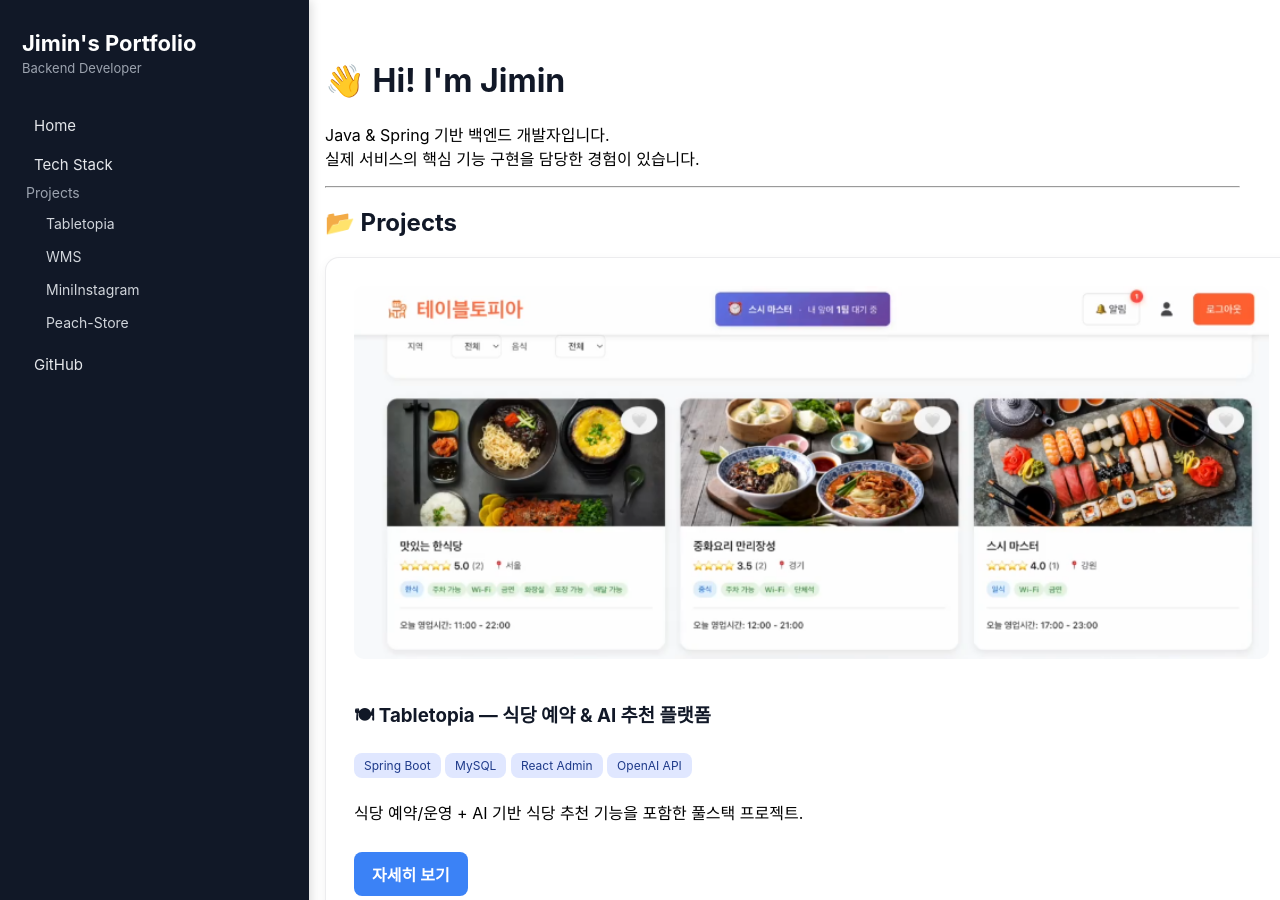
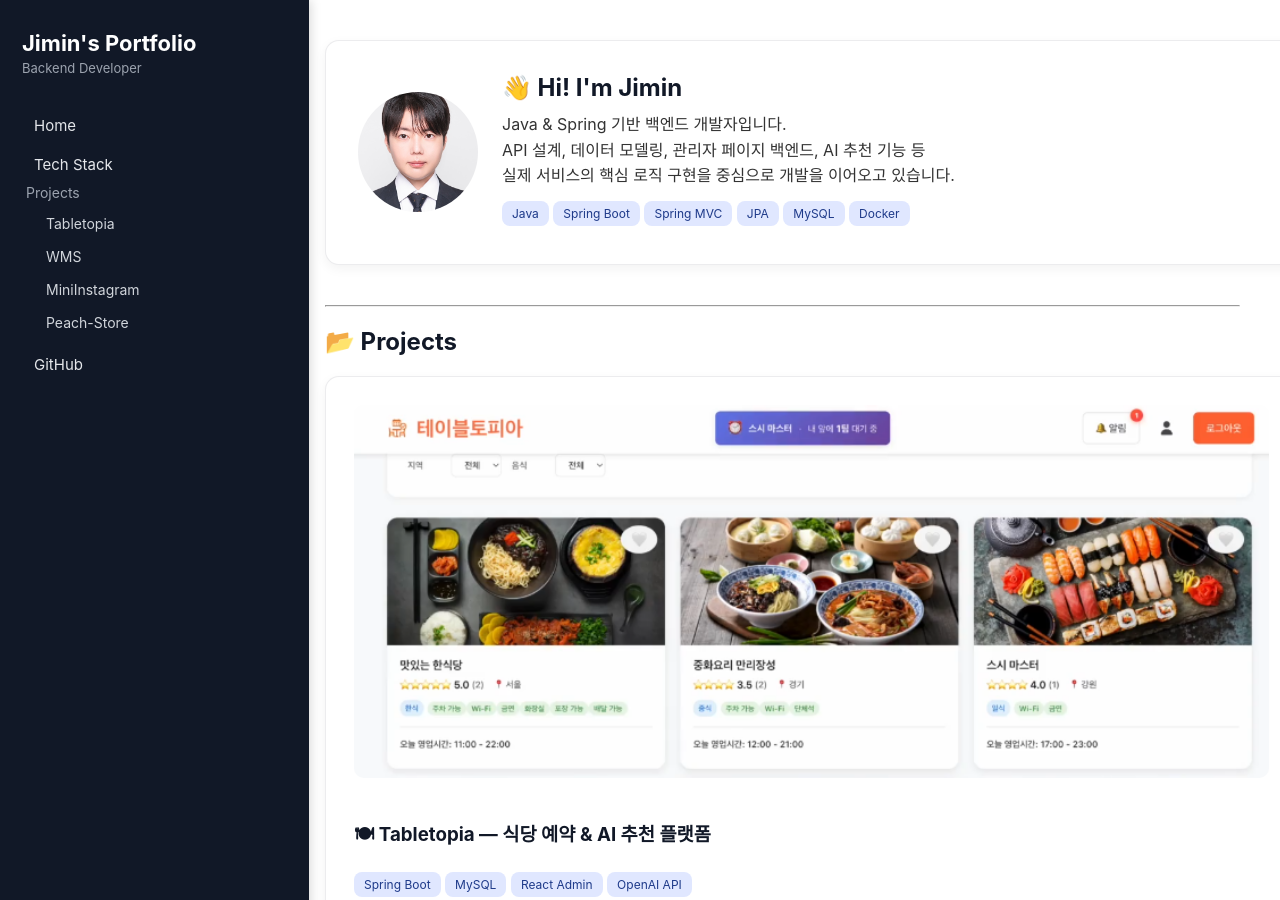
Before and after one commit to Shypanda0119/shypanda0119.github.io, a Jekyll site: the page built from index.html, in a window 1280 px wide and 900 px high. Built offline with Jekyll 4.4.1, drawn with Linux system fonts in a browser that asks for light colours; the list of posts is cut into pages by our own code.

Commit message:
Update index.html

```diff
--- a/index.html
+++ b/index.html
@@ -3,21 +3,53 @@ layout: default
 title: Home
 ---
 
-<h1>👋 Hi! I'm Jimin</h1>
+<!-- INTRO CARD -->
+<div class="project-card" style="
+  display: flex;
+  align-items: center;
+  gap: 24px;
+  padding: 32px;
+">
 
-<p>
-  Java & Spring 기반 백엔드 개발자입니다.<br>
-  실제 서비스의 핵심 기능 구현을 담당한 경험이 있습니다.
-</p>
+  <!-- 프로필 이미지 (대문자 PNG 파일명으로 수정!) -->
+  <img src="/assets/img/PROFILE.PNG"
+       alt="profile"
+       style="
+         width: 120px;
+         height: 120px;
+         object-fit: cover;
+         border-radius: 50%;
+         flex-shrink: 0;
+       ">
+
+  <div>
+    <h2 style="margin: 0 0 10px 0;">👋 Hi! I'm Jimin</h2>
+
+    <p style="margin: 0; line-height: 1.6; color: #333;">
+      Java & Spring 기반 백엔드 개발자입니다.<br>
+      API 설계, 데이터 모델링, 관리자 페이지 백엔드, AI 추천 기능 등<br>
+      실제 서비스의 핵심 로직 구현을 중심으로 개발을 이어오고 있습니다.
+    </p>
+
+    <div style="margin-top: 12px;">
+      <span class="tag">Java</span>
+      <span class="tag">Spring Boot</span>
+      <span class="tag">Spring MVC</span>
+      <span class="tag">JPA</span>
+      <span class="tag">MySQL</span>
+      <span class="tag">Docker</span>
+    </div>
+  </div>
+
+</div>
 
 <hr>
 
 <h2>📂 Projects</h2>
 
-
 <!-- Tabletopia -->
 <div class="project-card">
-  <img src="/assets/img/tabletopia.png" class="project-img">
+  <img src="/assets/img/TABLETOPIA.PNG" class="project-img">
 
   <h3>🍽 Tabletopia — 식당 예약 & AI 추천 플랫폼</h3>
 
@@ -33,10 +65,9 @@ title: Home
   <a href="/projects/tabletopia.html" class="detail-btn">자세히 보기</a>
 </div>
 
-
 <!-- WMS -->
 <div class="project-card">
-  <img src="/assets/img/wms.png" class="project-img">
+  <img src="/assets/img/WMS.PNG" class="project-img">
 
   <h3>📦 Shinlogis-WMS — 창고관리 시스템</h3>
 
@@ -51,10 +82,9 @@ title: Home
   <a href="/projects/wms.html" class="detail-btn">자세히 보기</a>
 </div>
 
-
 <!-- MiniInstagram -->
 <div class="project-card">
-  <img src="/assets/img/mininstagram.png" class="project-img">
+  <img src="/assets/img/INSTAGRAM.PNG" class="project-img">
 
   <h3>📸 MiniInstagram — 미니 SNS</h3>
 
@@ -69,10 +99,9 @@ title: Home
   <a href="/projects/mininstagram.html" class="detail-btn">자세히 보기</a>
 </div>
 
-
 <!-- Peach Store -->
 <div class="project-card">
-  <img src="/assets/img/peachstore.png" class="project-img">
+  <img src="/assets/img/PEACHSTORE.PNG" class="project-img">
 
   <h3>🛒 Peach Store — 전자기기 커머스</h3>
 
```
